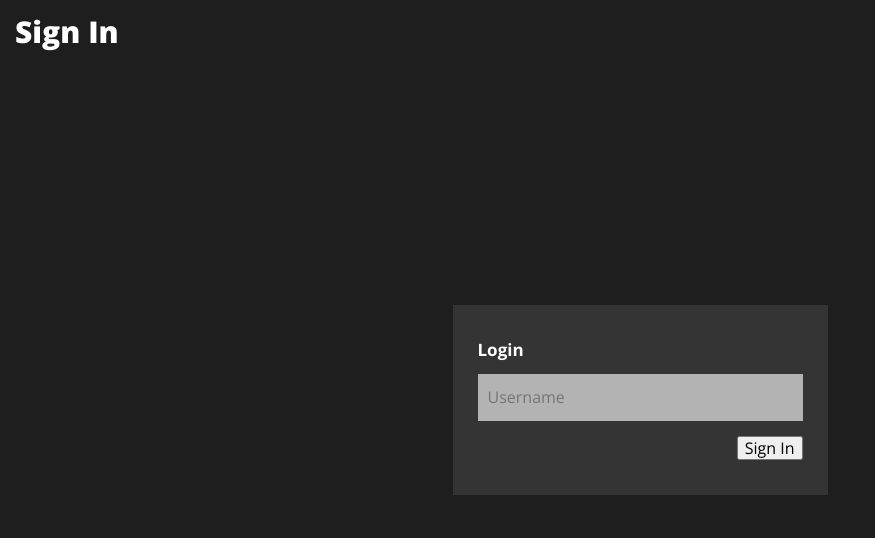
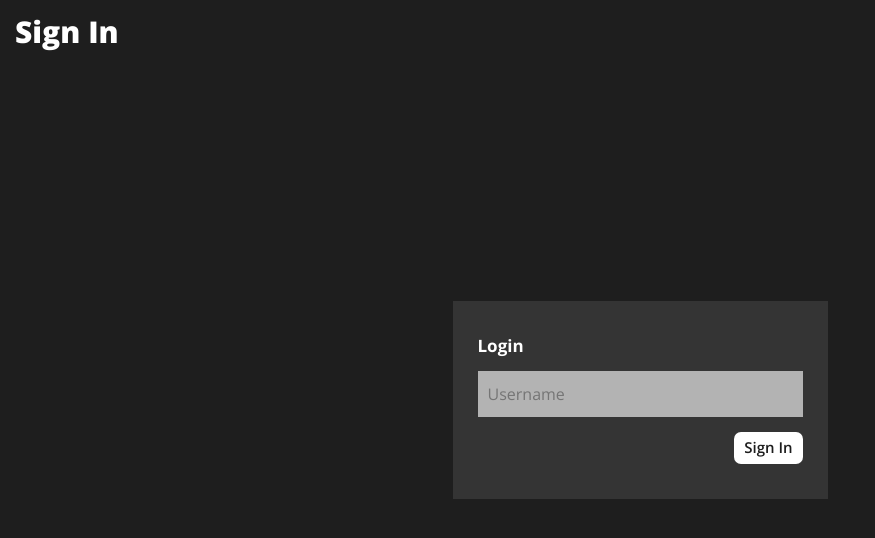
Before and after one commit to nzhtrtlc/qooper-todo, a React (Create React App) app: page /login in a window 1280 px wide. Shown: the top 538 px of the page, without its empty margins (0-875 px from the left). Built offline with nearby package versions, Linux system fonts and the light colour scheme; no server answers.

Commit message:
bugfix: Fixed value bug on edit input component. feat: Loading component created. feat: Added Loading component when signing in. removed console.log.

```diff
--- /dev/null
+++ b/src/components/Loading.tsx
@@ -0,0 +1,30 @@
+import LoadingSVG from '../assets/loading.svg';
+import styled from 'styled-components';
+
+const LoadingWrapper = styled.div`
+  display: flex;
+  justify-content: center;
+  min-height: 100%;
+  flex-direction: column;
+  align-items: center;
+
+  img {
+    width: 15%;
+  }
+
+  span {
+    color: white;
+    font-size: 30px;
+  }
+`
+
+function Loading() {
+  return (
+    <LoadingWrapper>
+      <img alt="loading" src={LoadingSVG}/>
+      <span>Loading</span>
+    </LoadingWrapper>
+  )
+}
+
+export default Loading;
--- a/src/components/Routes.tsx
+++ b/src/components/Routes.tsx
@@ -1,16 +1,14 @@
-import { AppContainer, AppHeader } from "components";
-import { updateUser } from "features/user/userSlice";
-import { useEffect, useState } from "react";
+import { AppContainer, AppHeader, Loading } from 'components';
+import { updateUser } from 'features/user/userSlice';
+import { useEffect, useState } from 'react';
 import {
   Route, Switch, RouteProps, Redirect, useHistory
-} from "react-router-dom";
-import { auth } from "utils/firebase";
-import { useAppDispatch, useAppSelector } from "utils/hooks";
-import PageNotFound from "views/404";
-import Login from "views/Login";
-import TodoApp from "views/TodoApp";
-import LoadingSVG from 'assets/loading.svg';
-import styled from "styled-components";
+} from 'react-router-dom';
+import { auth } from 'utils/firebase';
+import { useAppDispatch, useAppSelector } from 'utils/hooks';
+import PageNotFound from 'views/404';
+import Login from 'views/Login';
+import TodoApp from 'views/TodoApp';
 
 
 function PrivateRoute({ children, ...rest }: RouteProps) {
@@ -24,7 +22,7 @@ function PrivateRoute({ children, ...rest }: RouteProps) {
         ) : (
           <Redirect
             to={{
-              pathname: "/login",
+              pathname: '/login',
               state: { from: location }
             }}
           />
@@ -34,20 +32,6 @@ function PrivateRoute({ children, ...rest }: RouteProps) {
   );
 }
 
-const LoadingWrapper = styled.div`
-  display: flex;
-  justify-content: center;
-  min-height: 100%;
-  flex-direction: column;
-  align-items: center;
-  img {
-    width: 15%;
-  }
-  span {
-    color: white;
-    font-size: 30px;
-  }
-`
 function Routes(): JSX.Element {
 
   const history = useHistory();
@@ -59,8 +43,7 @@ function Routes(): JSX.Element {
       if (user) {
         dispatch(updateUser(user));
         history.push('/');
-      }
-      else {
+      } else {
         history.push('/login');
       }
       setIsLoading(false);
@@ -68,24 +51,21 @@ function Routes(): JSX.Element {
   }, [dispatch, history]);
 
   if (isLoading) return (
-    <LoadingWrapper>
-      <img alt="loading" src={LoadingSVG} />
-      <span>Loading</span>
-    </LoadingWrapper>
+    <Loading/>
   )
 
   return (
     <AppContainer>
-      <AppHeader />
+      <AppHeader/>
       <Switch>
         <PrivateRoute path="/" exact>
-          <TodoApp />
+          <TodoApp/>
         </PrivateRoute>
         <Route path="/login" exact>
-          <Login />
+          <Login/>
         </Route>
         <Route path="*" exact>
-          <PageNotFound />
+          <PageNotFound/>
         </Route>
       </Switch>
     </AppContainer>
--- a/src/components/index.ts
+++ b/src/components/index.ts
@@ -1,5 +1,7 @@
-import AppHeader from "components/Header";
-import styled from "styled-components";
+import AppHeader from 'components/Header';
+import styled from 'styled-components';
+
+export { default as Loading } from './Loading'
 
 const AppContainer = styled.div`
   max-width: 1860px;
--- a/src/views/Login/Login.tsx
+++ b/src/views/Login/Login.tsx
@@ -5,6 +5,7 @@ import { auth } from 'utils/firebase';
 import { useAppDispatch } from 'utils/hooks';
 import { updateUser, resetUser } from 'features/user/userSlice';
 import { useHistory } from 'react-router-dom';
+import { Loading } from 'components';
 
 const LoginPage = styled.div`
   display: flex;
@@ -40,17 +41,31 @@ const LoginSubmit = styled.div`
   display: flex;
   flex-direction: row;
   justify-content: flex-end;
+
+  button {
+    padding: 7px 10px;
+    color: #1d1d1d;
+    text-decoration: none;
+    border: none;
+    border-radius: 7px;
+    font-weight: 600;
+    background-color: #fff;
+    font-size: 15px;
+    display: flex;
+    align-items: center;
+    flex-direction: row;
+  }
 `
 
 function Login() {
 
   const [userName, setUserName] = useState('');
-
+  const [authLoading, setAuthLoading] = useState(false);
   const history = useHistory();
-
   const dispatch = useAppDispatch();
 
   const signIn = () => {
+    setAuthLoading(true);
     auth.signInAnonymously()
       .then(async response => {
         // User has session, redirect to app
@@ -67,15 +82,18 @@ function Login() {
       });
   }
 
+  if (authLoading) return <Loading/>
+
   return (
     <LoginPage>
 
       <LoginPageBox>
         <LoginTitle>
           Login
-          </LoginTitle>
+        </LoginTitle>
         <LoginInput>
-          <input type="text" name="username" id="username" placeholder="Username" onChange={e => setUserName(e.target.value.trim())} />
+          <input type="text" name="username" id="username" placeholder="Username"
+                 onChange={e => setUserName(e.target.value.trim())}/>
         </LoginInput>
         <LoginSubmit>
           <button className="button button-big" onClick={signIn}>Sign In</button>
--- a/src/views/TodoApp/EditInput.tsx
+++ b/src/views/TodoApp/EditInput.tsx
@@ -9,7 +9,7 @@ interface EditInputProps {
 }
 
 function EditInput(props: EditInputProps) {
-  const [textValue, setTextValue] = useState('');
+  const [textValue, setTextValue] = useState(props.value);
   const editTodo = () => {
     db.doc(props.id).set({ text: textValue });
     props.editDone();
@@ -19,7 +19,7 @@ function EditInput(props: EditInputProps) {
                   autoFocus={props.isEditing}
                   onChange={e => setTextValue(e.target.value)}
                   onKeyPress={e => e.key === 'Enter' && editTodo()}
-                  //onBlur={props.editDone}
+      //onBlur={props.editDone}
     />
   }
   return <span>{props.value}</span>
--- a/src/views/TodoApp/TodoApp.tsx
+++ b/src/views/TodoApp/TodoApp.tsx
@@ -86,8 +86,7 @@ function TodoApp(): JSX.Element {
           <div className="new-todo">
             <input type="text" ref={newEntryRef} placeholder="New ToDo" onKeyPress={e => {
               if (e.key === 'Enter') {
-                console.log('heyt');
-                onSave()
+                onSave();
               }
             }}/>
           </div>
```
